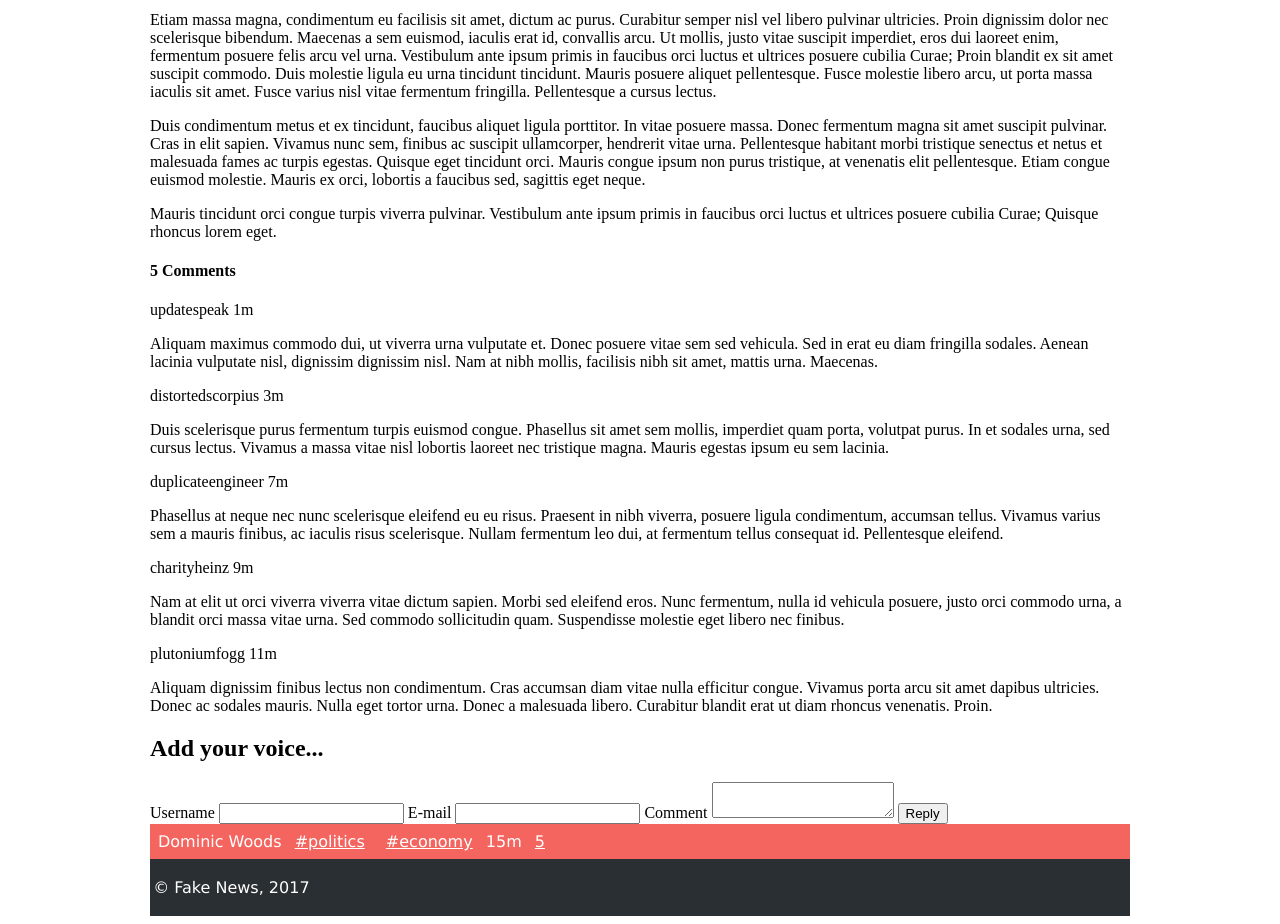
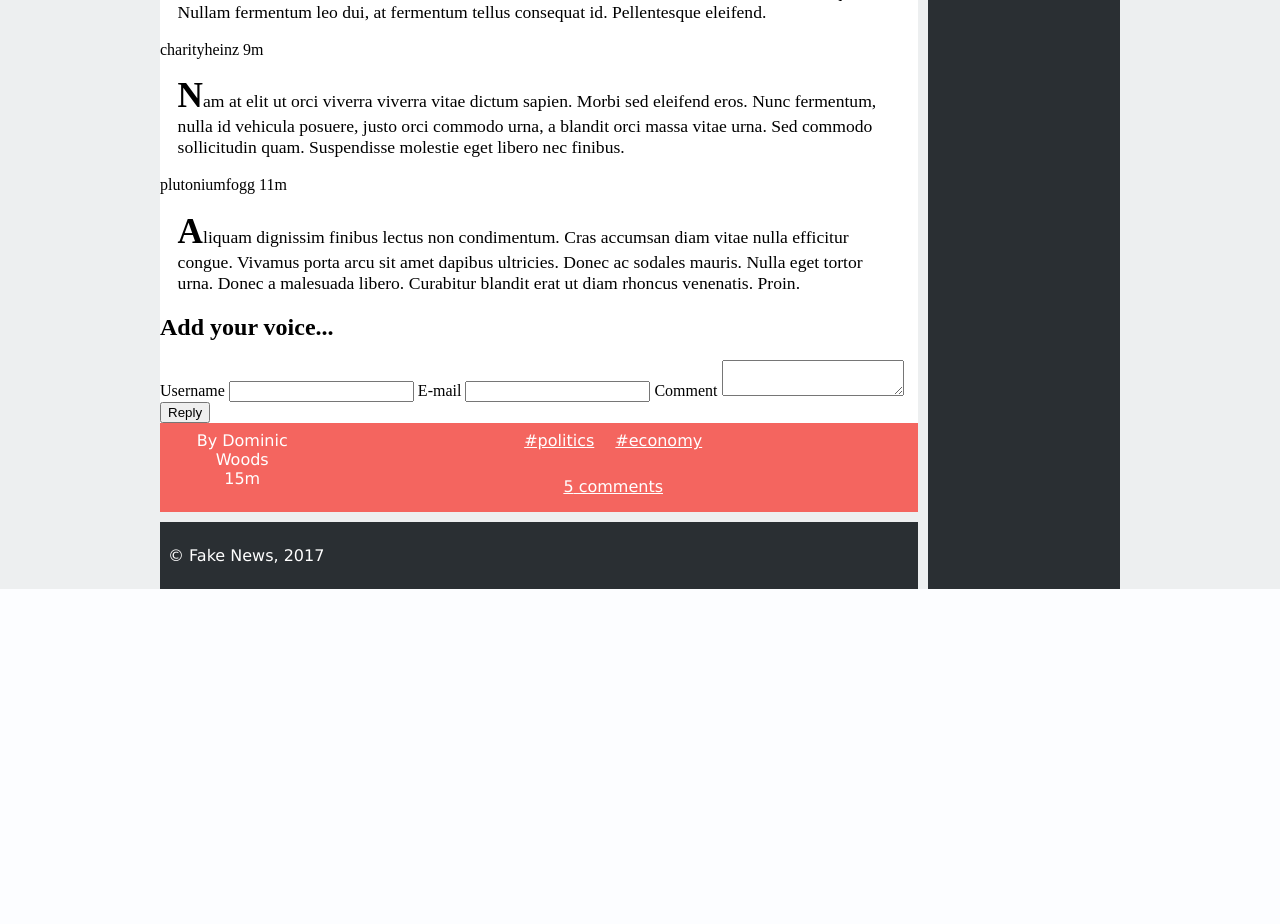
Before and after one commit to TsarkFC/feup-ltw, a PHP site: page /item.html in a window 1280 px wide. Shown: the part 1388-2312 px from the top of the page. After the commit the page ends 1977 px from the top, so only its background shows below. Run offline with PHP 8.4, Linux system fonts and the light colour scheme.

Commit message:
[TP2] class work

```diff
--- a/TP2/news/layout.css
+++ b/TP2/news/layout.css
@@ -0,0 +1,77 @@
+body {
+    width: 60em;
+    margin: auto;
+    display: grid;
+    grid-template-columns: 80% 20%;
+    grid-template-rows: auto;
+    grid-template-areas:
+        "header header"
+        "list sidebar"
+        ". sidebar"
+        "footer sidebar";
+    background-color: #EDEFF0;
+}
+
+body > header {
+    grid-area: header;
+    display: grid;
+    grid-template-columns: 85% 15%;
+    grid-template-rows: auto;
+    grid-template-areas:
+        "top top"
+        "bot right";
+}
+
+body > header > h1 {
+    grid-area: top;
+}
+
+body > header > h2 {
+    grid-area: bot;
+}
+
+body > header > div {
+    grid-area: right;
+}
+
+body > footer {
+    grid-area: footer;
+    margin-top: 10px;
+    margin-right: 10px;
+}
+
+#related {
+    grid-area: sidebar;
+}
+
+#menu ul {
+    display: flex;
+    justify-content: space-evenly;
+    grid-area: list;
+    background-color: white;
+}
+
+#menu ul li {
+    flex-grow: 1;
+}
+
+#news {
+    margin-right: 10px;
+}
+
+#news article {
+    background-color: white;
+    margin-top: 10px;
+}
+
+#news footer {
+    text-align: center;
+    display: grid;
+    grid-template-columns: 20% 80%;
+    grid-template-rows: auto;
+    grid-template-areas: "author .";
+}
+
+#news footer .author {
+    grid-area: author;
+}
--- a/TP2/news/style.css
+++ b/TP2/news/style.css
@@ -1,6 +1,10 @@
 body {
     margin-left: 150px;
     margin-right: 150px;
+}
+
+body > header div a:first-of-type::after {
+    content: "   |   ";
 }
 
 body > header {
@@ -43,7 +47,7 @@ footer a {
 
 body > footer {
     color: white;
-    padding: 0.2em;
+    margin-top: 0.5em;
     background-color: #2A2F33;
     font-family: Verdana, Geneva, Tahoma, sans-serif;
 }
@@ -108,3 +112,35 @@ img {
     width: 100%;
     height: auto;
 }
+
+#news article p {
+    font-size: 1.1em;
+    margin-left: 1em;
+    margin-right: 1em;
+}
+
+#news article p:first-of-type::first-letter {
+    font-size: 2em;
+    font-weight: bold;
+}
+
+.author:before {
+    content: "By ";
+}
+
+.comments::after {
+    content: " comments"
+}
+
+#news article {
+    position: relative;
+    margin-top: 1em;
+}
+
+#news article header h1 {
+    text-shadow: 5px 5px 5px black;
+    font-size: 20px;
+    position: absolute;
+    top: 8px;
+    left: 16px;
+}
```
